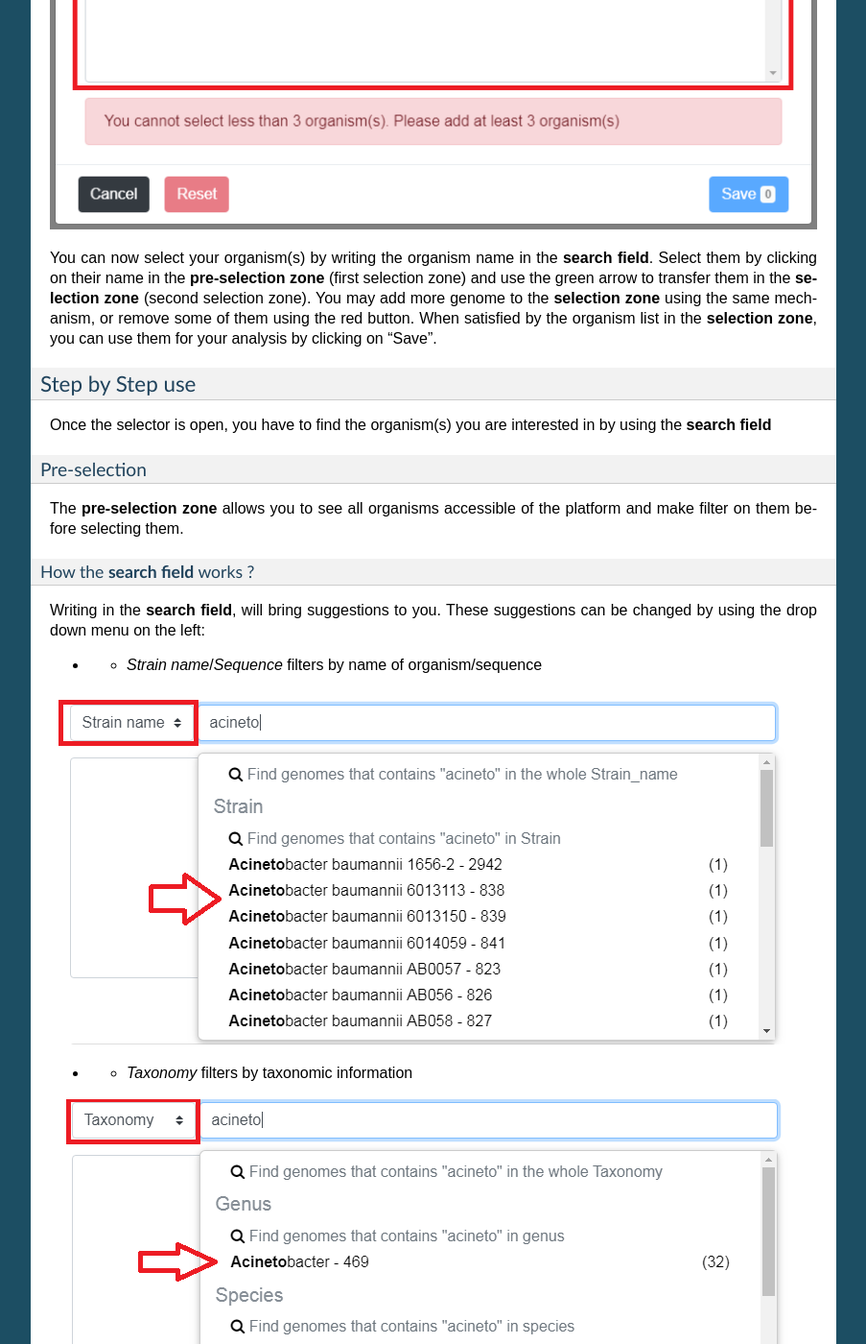
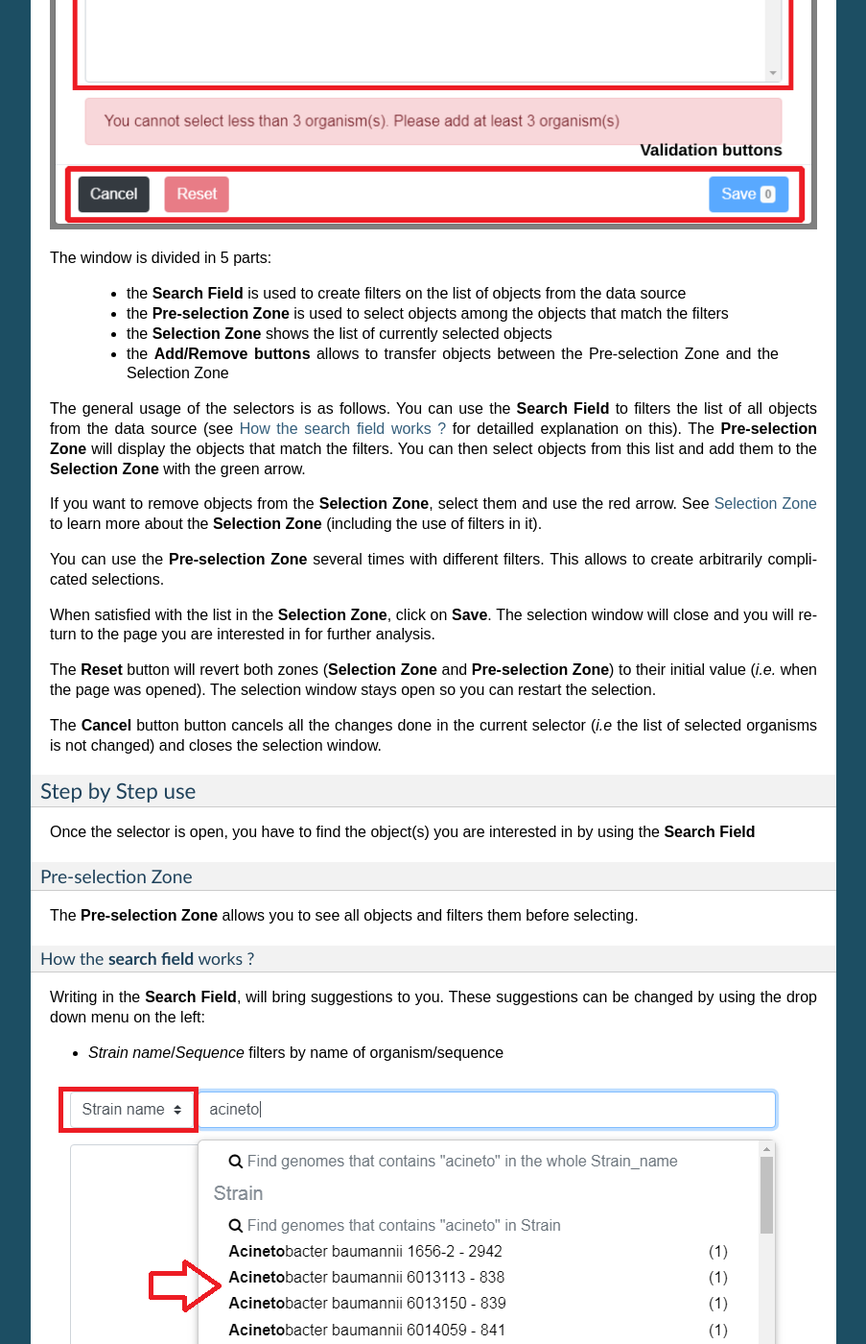
Before and after one commit to labgem/microscope-user-doc, a Sphinx documentation site: the page built from docs/content/overview/organismselection.rst, in a window 1280 px wide and 1400 px high, scrolled down 2607 px. Shown: the whole window at 96% size, without its empty margins (198-1101 px from the left). Built offline with Sphinx 7.4.7, drawn with Linux system fonts in a browser that asks for light colours; formulas are drawn with MathJax 3; some of the changed text lies outside the part shown.

Commit message:
Many edits (including moving descriptions of buttons up).

```diff
--- a/docs/content/overview/organismselection.rst
+++ b/docs/content/overview/organismselection.rst
@@ -85,44 +85,72 @@ The selector opens as shown below:
 
 .. image:: img/selector_partname.png
 
-You can now select your organism(s) by writing the organism name in the **search field**.
-Select them by clicking on their name in the **pre-selection zone** (first selection zone) and
-use the green arrow to transfer them in the **selection zone** (second selection zone).
-You may add more genome to the **selection zone** using the same mechanism, or remove some of them using the red button.
-When satisfied by the organism list in the **selection zone**, you can use them for your analysis by clicking on "Save".
+The window is divided in 5 parts:
+
+  - the **Search Field** is used to create filters on the list of objects from the data source
+  - the **Pre-selection Zone** is used to select objects among the objects that match the filters
+  - the **Selection Zone** shows the list of currently selected objects
+  - the **Add/Remove buttons** allows to transfer objects between the Pre-selection Zone and the Selection Zone
+
+The general usage of the selectors is as follows.
+You can use the **Search Field** to filters the list of all objects from the
+data source (see :ref:`search-field` for detailled explanation on this).
+The **Pre-selection Zone** will display the objects that match the filters.
+You can then select objects from this list and add them to the **Selection Zone** with the green arrow.
+
+If you want to remove objects from the **Selection Zone**, select them and use the red arrow.
+See :ref:`selection-zone` to learn more about the **Selection Zone** (including the use of filters in it).
+
+You can use the **Pre-selection Zone** several times with different filters.
+This allows to create arbitrarily complicated selections.
+
+When satisfied with the list in the **Selection Zone**, click on **Save**.
+The selection window will close and you will return to the page you are interested in
+for further analysis.
+
+The **Reset** button will revert both zones (**Selection Zone** and **Pre-selection Zone**)
+to their initial value (*i.e.* when the page was opened).
+The selection window stays open so you can restart the selection.
+
+The **Cancel** button button cancels all the changes done in the current selector
+(*i.e* the list of selected organisms is not changed) and closes the selection window.
 
 Step by Step use
-=================
+================
 
-Once the selector is open, you have to find the organism(s) you are interested in by using the **search field**
+Once the selector is open, you have to find the object(s) you are interested in by using the **Search Field**
 
-Pre-selection
--------------
+.. _preselection-zone:
 
-The **pre-selection zone** allows you to see all organisms accessible of the platform and make filter on them before selecting them.
+Pre-selection Zone
+------------------
+
+The **Pre-selection Zone** allows you to see all objects and filters them before selecting.
+
+.. _search-field:
 
 How the **search field** works ?
 ~~~~~~~~~~~~~~~~~~~~~~~~~~~~~~~~
 
-Writing in the **search field**, will bring suggestions to you.
+Writing in the **Search Field**, will bring suggestions to you.
 These suggestions can be changed by using the drop down menu on the left:
 
-* - *Strain name*/*Sequence* filters by name of organism/sequence
+* *Strain name*/*Sequence* filters by name of organism/sequence
 
 .. image:: img/selector_search.PNG
 
-* - *Taxonomy* filters by taxonomic information
+* *Taxonomy* filters by taxonomic information
 
 .. image:: img/selector_search2.PNG
 
-* - *MICGC* allows to select an entire :ref:`MICGC <micgc>` (organism group)
+* *MICGC* allows to select an entire :ref:`MICGC <micgc>` (organism group)
 
 
 What are the filters ?
 ~~~~~~~~~~~~~~~~~~~~~~
 
 Using one of the suggestion will allow you to make filter, which is useful to pre-select the organisms you will want to work on.
-Making a filter will put all the organisms following it in the **pre-selection zone**.
+Making a filter will put all the organisms following it in the **Pre-selection Zone**.
 You can add several filters to improve the accuracy of your pre-selection.
 
 .. image:: img/selector_filter.PNG
@@ -136,7 +164,7 @@ We add to the "Acinetobacter" filter an other filter call "bauma" in order to se
 What is the display menu?
 ~~~~~~~~~~~~~~~~~~~~~~~~~
 
-You can change the display output of the **pre-selection zone** (and **selection zone**) by changing the value of the display drop down menu (top right of the screen).
+You can change the display output of the **pre-selection zone** (and **Selection Zone**) by changing the value of the display drop down menu (top right of the screen).
 
 .. image:: img/selector_display.PNG
 
@@ -150,46 +178,30 @@ The display by "genus" with "Acinetobacter" filter active will show all the 32 o
 How to select my organisms of interest?
 ~~~~~~~~~~~~~~~~~~~~~~~~~~~~~~~~~~~~~~~
 
-To select you organisms, move the mouse with the button down on the wanted organisms in the **pre-selection zone** (shift + click works too).
-Then press the green button to put them in the **selection zone**.
+To select you organisms, move the mouse with the button down on the wanted organisms in the **Pre-selection Zone** (shift + click works too).
+Then press the green button to put them in the **Selection Zone**.
 
 
 .. tip::
 	* You can make your own filter by pressing *enter* at any time in the **search field**.
-	* You can select the group of organism by double clicking on the bold tittle inside the **pre-selection zone**.
+	* You can select the group of organism by double clicking on the bold tittle inside the **Pre-selection Zone**.
 
-Selection zone
+.. _selection-zone:
+
+Selection Zone
 --------------
 
 What is it for?
 ~~~~~~~~~~~~~~~
 
-The **selection zone** is there to allow you to see all the selected organisms for the analysis.
-You can remove some of them by moving the mouse with the button down and pressing the red button to remove them from the **selection zone**.
-If the active filter allow them, they will appear in the **pre-selection zone**.
+The **Selection Zone** is there to allow you to see all the selected organisms for the analysis.
+You can remove some of them by moving the mouse with the button down and pressing the red button to remove them from the **Selection Zone**.
+If the active filter allow them, they will appear in the **Pre-selection Zone**.
 
 When you are satisfied with your selection, press the save button to continue the analysis.
 
 What is "Advanced filter"?
 ~~~~~~~~~~~~~~~~~~~~~~~~~~
 
-This part allow you to make filter in the **selection zone** to remove more efficiently organisms.
+This part allow you to make filter in the **Selection Zone** to remove more efficiently organisms.
 It works exactly the same as the first **search field**.
-
-Other features
---------------
-
-**Cancel** button
-~~~~~~~~~~~~~~~~~
-
-This button cancels all the changes done in the current selector (*i.e* the list of selected organisms is not changed).
-
-**Reset** button
-~~~~~~~~~~~~~~~~
-
-The reset button will change both zones (**selection zone** and **pre-selection zone**) to their initial value (*i.e.* when the page was opened).
-
-**Save** button
-~~~~~~~~~~~~~~~
-
-This button allows the save the list of organisms/sequences for further analysis.
```
Also changed, not shown: docs/content/overview/img/selector_partname.png.
